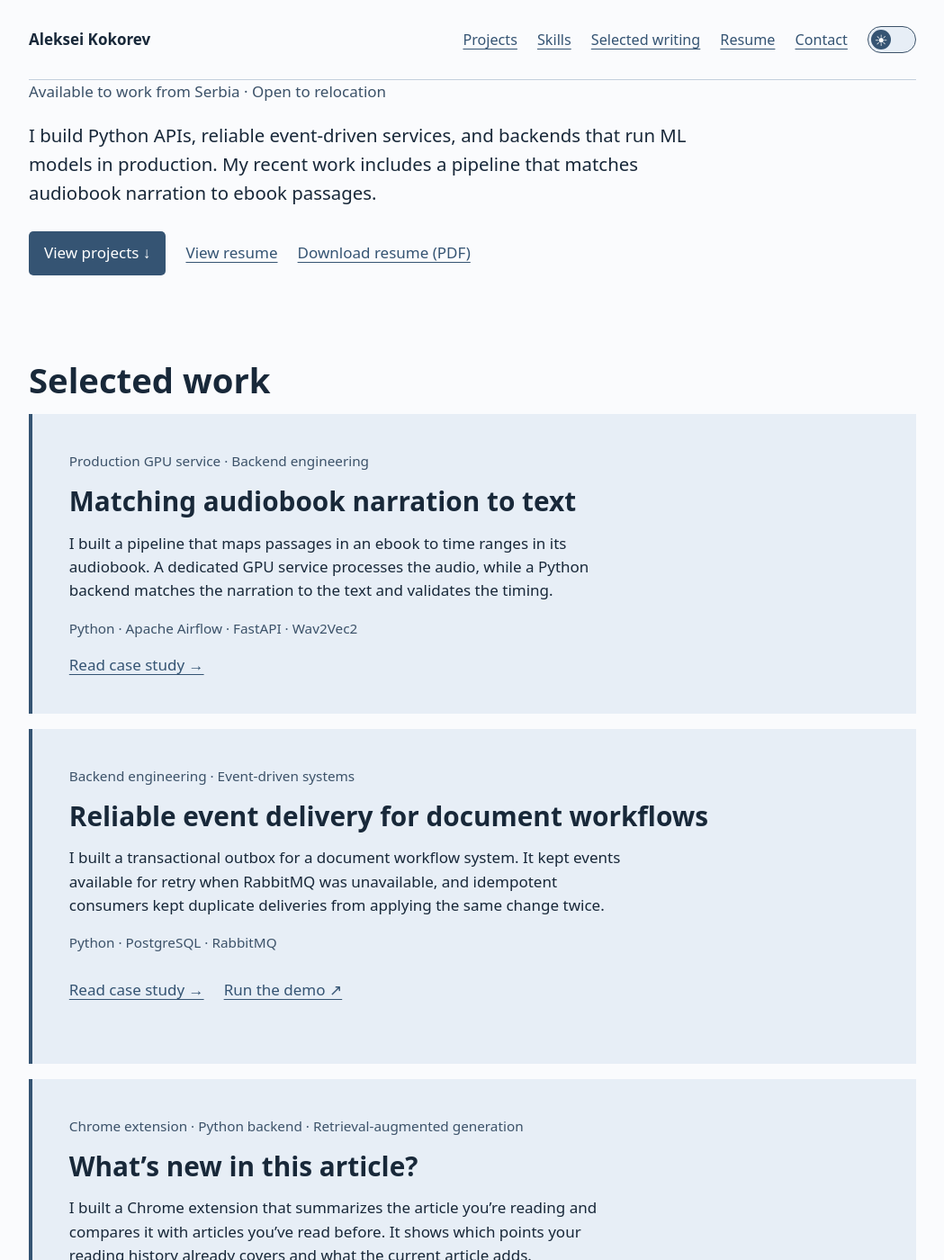
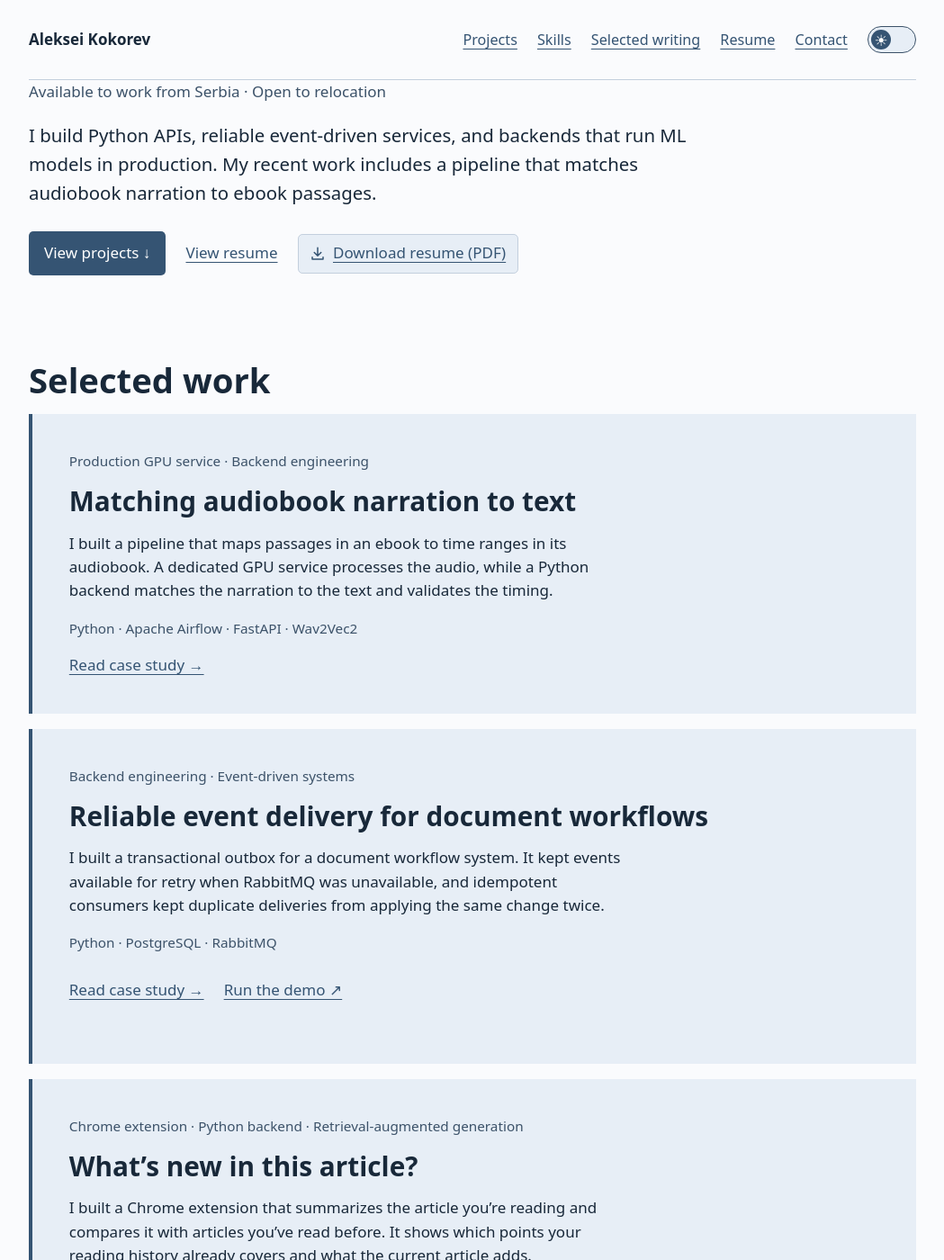
Before and after one commit to alex-coch/alex-coch.github.io, a Jekyll site: the page index.html, which Jekyll copies as it is, in a window 1280 px wide and 1400 px high, scrolled down 328 px. Shown: the whole window at 90% size, without its empty margins (115-1164 px from the left). Built offline with Jekyll 4.4.1, drawn with Linux system fonts in a browser that asks for light colours.

Commit message:
Match resume download links with a shared download icon

```diff
--- a/assets/portfolio.css
+++ b/assets/portfolio.css
@@ -55,6 +55,12 @@ header nav a[aria-current] {color:var(--ink);font-weight:700;text-decoration-thi
 .contact-icons button[aria-expanded="true"] {color:var(--on-accent);background:var(--accent);border-color:var(--accent)}
 .contact-icons button:focus-visible {outline:3px solid var(--focus);outline-offset:4px}
 .actions {display:flex;align-items:center;flex-wrap:wrap;gap:1.3rem;margin:1.6rem 0}
+.resume-download {
+  display:inline-flex;align-items:center;gap:.45em;min-height:44px;
+  padding:.4em .75em;border:1px solid var(--line);border-radius:.3rem;background:var(--panel)
+}
+.resume-download svg {flex:none}
+.resume-download:hover {border-color:currentColor}
 .hero .location {font-size:1rem;color:var(--muted)}
 .skills {display:grid;grid-template-columns:auto 1fr;gap:.7em 1.5em}
 .skills dt {font-weight:650}
--- a/index.html
+++ b/index.html
@@ -1,7 +1,7 @@
 <!doctype html>
 <html lang="en"><head><meta charset="utf-8"><meta name="viewport" content="width=device-width, initial-scale=1"><title>Aleksei Kokorev · Python Backend Engineer</title><meta name="description" content="Python backend engineering portfolio. APIs, event-driven systems and production GPU inference."><link rel="icon" href="/assets/ak.svg?v=3" type="image/svg+xml">
 <script src="/assets/theme.js?v=2"></script>
-<link rel="stylesheet" href="/assets/portfolio.css?v=18"><script defer src="/assets/portfolio-nav.js?v=7"></script>
+<link rel="stylesheet" href="/assets/portfolio.css?v=19"><script defer src="/assets/portfolio-nav.js?v=7"></script>
 <script defer src="/assets/messenger-links.js"></script>
 <script defer src="/assets/contact-form.js"></script>
 <script async defer src="https://www.google.com/recaptcha/api.js"></script>
@@ -33,7 +33,7 @@
   <p>I build Python APIs, reliable event-driven services, and backends that run ML models in production. My recent work includes a pipeline that matches audiobook narration to ebook passages.</p>
   <div class="actions"><a class="primary" href="#work">View projects ↓</a>
     <a href="/resume/">View resume</a>
-    <a href="/assets/Aleksei_Kokorev_Python_Backend_CV.pdf" download>Download resume (PDF)</a></div>
+    <a class="resume-download" href="/assets/Aleksei_Kokorev_Python_Backend_CV.pdf" download><svg width="18" height="18" viewBox="0 0 24 24" fill="none" stroke="currentColor" stroke-width="2" stroke-linecap="round" stroke-linejoin="round" aria-hidden="true" focusable="false"><path d="M12 3v12m-5-5 5 5 5-5M4 17v3h16v-3"/></svg><span>Download resume (PDF)</span></a></div>
 </section>
 <section id="work"><h2>Selected work</h2><article><div class="meta">Production GPU service · Backend engineering</div><h3><a href="/projects/audiobook-alignment/">Matching audiobook narration to text</a></h3><p>I built a pipeline that maps passages in an ebook to time ranges in its audiobook. A dedicated GPU service processes the audio, while a Python backend matches the narration to the text and validates the timing.</p><p class="meta">Python · Apache Airflow · FastAPI · Wav2Vec2</p><a href="/projects/audiobook-alignment/">Read case study →</a></article>
 <article>
--- a/resume/index.html
+++ b/resume/index.html
@@ -6,7 +6,7 @@
   <title>Resume · Aleksei Kokorev</title>
   <link rel="icon" href="/assets/ak.svg?v=3" type="image/svg+xml">
 <script src="/assets/theme.js?v=2"></script>
-<link rel="stylesheet" href="/assets/portfolio.css?v=17">
+<link rel="stylesheet" href="/assets/portfolio.css?v=19">
 <script defer src="/assets/portfolio-nav.js?v=7"></script>
 <script defer src="/assets/messenger-links.js"></script>
 </head>
@@ -46,7 +46,7 @@
       </svg>
     </a>
   </div>
-  <div class="actions"><a class="primary" href="/assets/Aleksei_Kokorev_Python_Backend_CV.pdf" download>Download resume (PDF)</a></div>
+  <div class="actions"><a class="resume-download" href="/assets/Aleksei_Kokorev_Python_Backend_CV.pdf" download><svg width="18" height="18" viewBox="0 0 24 24" fill="none" stroke="currentColor" stroke-width="2" stroke-linecap="round" stroke-linejoin="round" aria-hidden="true" focusable="false"><path d="M12 3v12m-5-5 5 5 5-5M4 17v3h16v-3"/></svg><span>Download resume (PDF)</span></a></div>
   <h2>Summary</h2>
   <p>Python Backend Engineer with 8+ years of experience building backend services for digital content, blockchain compliance, and business applications. Experienced in asynchronous APIs, event-driven systems, and backend performance optimization using FastAPI, SQL, Kafka, and RabbitMQ. Hands-on experience deploying services on Kubernetes and integrating ML inference and RAG into applications.</p>
   <h2>Professional experience</h2>
```
